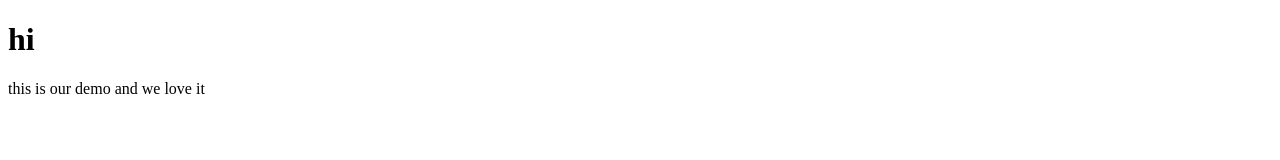
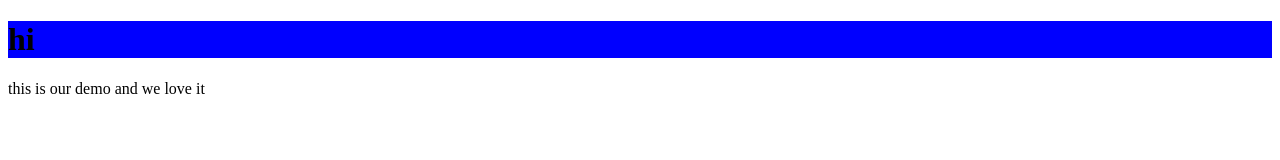
Before and after one commit to OfirSemel/start, a plain HTML site: page index.html in a window 1280 px wide. Drawn offline with Linux system fonts and the light colour scheme.

Commit message:
Update index.html

```diff
--- a/index.html
+++ b/index.html
@@ -7,7 +7,7 @@
     <title> our start demo</title>
 </head>
 <body>
-<h1>hi</h1>
+<h1  style="background-color: blue;">hi</h1>
 <p>this is our demo and we love it </p>
 </body>
 </html>
```
